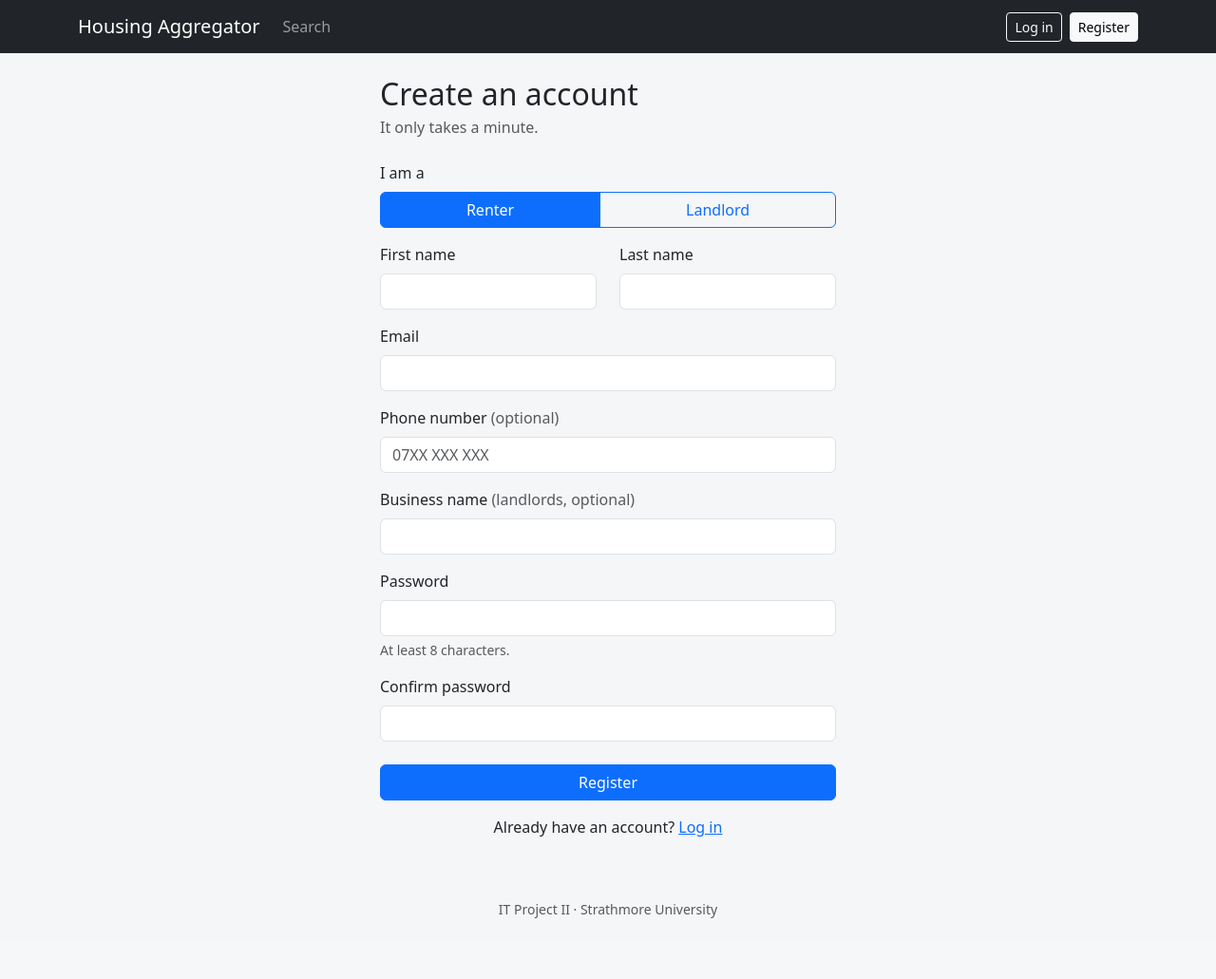
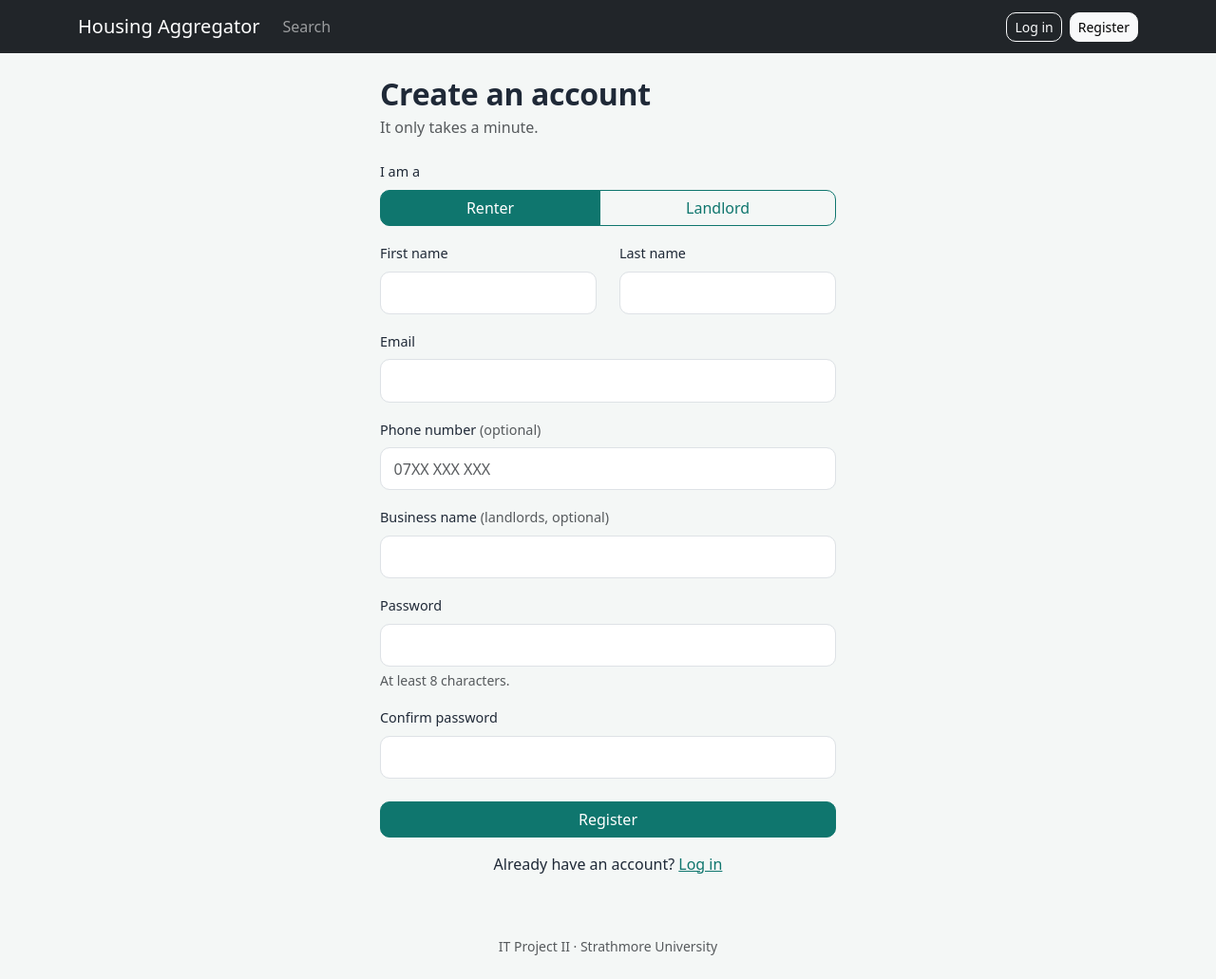
Before and after one commit to j-kingz/Housing-Aggregator-Project-, a Flask app: page /register in a window 1280 px wide. Shown: the whole page at 95% size. Before the commit the page ends 967 px from the top, so only its background shows below. Run offline with Flask 3, Linux system fonts and the light colour scheme.

Commit message:
new colour scheme and styles for the whole site

```diff
--- a/app/static/css/style.css
+++ b/app/static/css/style.css
@@ -1,5 +1,25 @@
+:root {
+  --brand: #0f766e;
+  --brand-dark: #115e59;
+  --brand-light: #ccfbf1;
+  --accent: #f59e0b;
+  --ink: #1f2937;
+  --muted: #6b7280;
+  --bg: #f4f7f6;
+  --radius: 14px;
+
+  --bs-primary: var(--brand);
+  --bs-primary-rgb: 15, 118, 110;
+  --bs-link-color: var(--brand);
+  --bs-link-color-rgb: 15, 118, 110;
+  --bs-link-hover-color: var(--brand-dark);
+  --bs-link-hover-color-rgb: 17, 94, 89;
+  --bs-body-font-family: "Poppins", system-ui, sans-serif;
+  --bs-body-color: var(--ink);
+}
+
 body {
-  background-color: #f5f6f8;
+  background-color: var(--bg);
   min-height: 100vh;
   display: flex;
   flex-direction: column;
@@ -9,29 +29,302 @@ main {
   flex: 1;
 }
 
-.listing-card {
-  border: none;
-  box-shadow: 0 1px 4px rgba(0, 0, 0, 0.08);
-  transition: transform 0.15s ease;
+h1, h2, h3, h4, h5 {
+  font-weight: 600;
+  letter-spacing: -0.01em;
 }
 
-.listing-card:hover {
-  transform: translateY(-2px);
+/* buttons */
+.btn {
+  border-radius: 10px;
+  font-weight: 500;
 }
 
-.listing-card .price {
-  font-size: 1.25rem;
+.btn-primary {
+  --bs-btn-bg: var(--brand);
+  --bs-btn-border-color: var(--brand);
+  --bs-btn-hover-bg: var(--brand-dark);
+  --bs-btn-hover-border-color: var(--brand-dark);
+  --bs-btn-active-bg: var(--brand-dark);
+  --bs-btn-active-border-color: var(--brand-dark);
+  --bs-btn-disabled-bg: var(--brand);
+  --bs-btn-disabled-border-color: var(--brand);
+}
+
+.btn-outline-primary {
+  --bs-btn-color: var(--brand);
+  --bs-btn-border-color: var(--brand);
+  --bs-btn-hover-bg: var(--brand);
+  --bs-btn-hover-border-color: var(--brand);
+  --bs-btn-active-bg: var(--brand-dark);
+  --bs-btn-active-border-color: var(--brand-dark);
+}
+
+.btn-accent {
+  background: var(--accent);
+  color: #fff;
+  border: none;
+}
+
+.btn-accent:hover {
+  background: #d97706;
+  color: #fff;
+}
+
+.btn-check:checked + .btn-outline-primary {
+  background: var(--brand);
+  border-color: var(--brand);
+}
+
+/* forms */
+.form-control,
+.form-select {
+  border-radius: 10px;
+  padding: 0.6rem 0.85rem;
+}
+
+.form-control:focus,
+.form-select:focus {
+  border-color: var(--brand);
+  box-shadow: 0 0 0 0.2rem rgba(15, 118, 110, 0.15);
+}
+
+.form-label {
+  font-weight: 500;
+  font-size: 0.9rem;
+}
+
+.input-group-text {
+  border-radius: 10px;
+  background: var(--brand-light);
+  color: var(--brand-dark);
+  font-weight: 500;
+}
+
+/* navbar */
+.site-nav {
+  background: #fff;
+  box-shadow: 0 1px 0 rgba(0, 0, 0, 0.06);
+}
+
+.site-nav .navbar-brand {
+  font-weight: 700;
+  color: var(--brand);
+}
+
+.site-nav .navbar-brand i {
+  color: var(--accent);
+}
+
+.site-nav .nav-link {
+  color: var(--ink);
+  font-weight: 500;
+  border-radius: 8px;
+  padding: 0.4rem 0.8rem !important;
+}
+
+.site-nav .nav-link:hover,
+.site-nav .nav-link.active {
+  color: var(--brand);
+  background: var(--brand-light);
+}
+
+.avatar {
+  width: 34px;
+  height: 34px;
+  border-radius: 50%;
+  background: var(--brand);
+  color: #fff;
+  display: inline-flex;
+  align-items: center;
+  justify-content: center;
+  font-size: 0.85rem;
   font-weight: 600;
-  color: #198754;
+}
+
+.avatar-lg {
+  width: 72px;
+  height: 72px;
+  font-size: 1.6rem;
+}
+
+/* home hero */
+.hero {
+  background: linear-gradient(135deg, var(--brand-dark), var(--brand) 60%, #14b8a6);
+  color: #fff;
+  padding: 3.5rem 0 5.5rem;
+}
+
+.hero h1 {
+  font-size: clamp(1.8rem, 4vw, 2.6rem);
+  font-weight: 700;
+}
+
+.hero p {
+  opacity: 0.9;
+  max-width: 560px;
 }
 
 .search-box {
   background: #fff;
-  border-radius: 0.5rem;
-  padding: 1rem;
-  box-shadow: 0 1px 4px rgba(0, 0, 0, 0.06);
+  border-radius: var(--radius);
+  padding: 1.25rem;
+  box-shadow: 0 10px 30px rgba(0, 0, 0, 0.08);
+  margin-top: -3.5rem;
+  position: relative;
 }
 
+/* cards */
+.panel {
+  background: #fff;
+  border-radius: var(--radius);
+  box-shadow: 0 2px 12px rgba(0, 0, 0, 0.05);
+  border: none;
+}
+
+.listing-card {
+  border: none;
+  border-radius: var(--radius);
+  overflow: hidden;
+  box-shadow: 0 2px 12px rgba(0, 0, 0, 0.06);
+  transition: transform 0.15s ease, box-shadow 0.15s ease;
+}
+
+.listing-card:hover {
+  transform: translateY(-3px);
+  box-shadow: 0 10px 24px rgba(0, 0, 0, 0.1);
+}
+
+.listing-thumb {
+  height: 130px;
+  background: linear-gradient(135deg, var(--brand-light), #e0f2fe);
+  display: flex;
+  align-items: center;
+  justify-content: center;
+  position: relative;
+  font-size: 2.8rem;
+  color: var(--brand);
+}
+
+.listing-thumb .tag {
+  position: absolute;
+  top: 0.75rem;
+  left: 0.75rem;
+  background: #fff;
+  color: var(--brand-dark);
+  font-size: 0.75rem;
+  font-weight: 600;
+  padding: 0.2rem 0.6rem;
+  border-radius: 999px;
+}
+
+.price {
+  font-size: 1.3rem;
+  font-weight: 700;
+  color: var(--brand);
+}
+
+.price small {
+  font-size: 0.85rem;
+  font-weight: 400;
+  color: var(--muted);
+}
+
+.facts {
+  display: flex;
+  gap: 1rem;
+  color: var(--muted);
+  font-size: 0.875rem;
+}
+
+.facts i {
+  color: var(--brand);
+  margin-right: 0.25rem;
+}
+
+/* listing detail */
+.detail-banner {
+  height: 200px;
+  background: linear-gradient(135deg, var(--brand-light), #e0f2fe);
+  display: flex;
+  align-items: center;
+  justify-content: center;
+  font-size: 4.5rem;
+  color: var(--brand);
+  border-radius: var(--radius) var(--radius) 0 0;
+}
+
+.fact-tile {
+  background: var(--bg);
+  border-radius: 10px;
+  padding: 0.9rem 1rem;
+  height: 100%;
+}
+
+.fact-tile .label {
+  font-size: 0.75rem;
+  text-transform: uppercase;
+  letter-spacing: 0.04em;
+  color: var(--muted);
+}
+
+.fact-tile .value {
+  font-weight: 600;
+}
+
+/* tables */
+.table thead th {
+  font-size: 0.8rem;
+  text-transform: uppercase;
+  letter-spacing: 0.04em;
+  color: var(--muted);
+  font-weight: 600;
+}
+
+/* auth pages */
 .auth-box {
   max-width: 480px;
 }
+
+.icon-box {
+  width: 56px;
+  height: 56px;
+  border-radius: 14px;
+  background: var(--brand-light);
+  color: var(--brand);
+  display: inline-flex;
+  align-items: center;
+  justify-content: center;
+  font-size: 1.6rem;
+  flex-shrink: 0;
+}
+
+.icon-box-sm {
+  width: 38px;
+  height: 38px;
+  border-radius: 10px;
+  font-size: 1.1rem;
+}
+
+.empty-state {
+  text-align: center;
+  padding: 3rem 1rem;
+  color: var(--muted);
+}
+
+.empty-state i {
+  font-size: 2.5rem;
+  color: #cbd5e1;
+}
+
+.alert {
+  border-radius: 10px;
+  border: none;
+}
+
+.site-footer {
+  background: #fff;
+  border-top: 1px solid rgba(0, 0, 0, 0.06);
+  color: var(--muted);
+  font-size: 0.85rem;
+}
```
